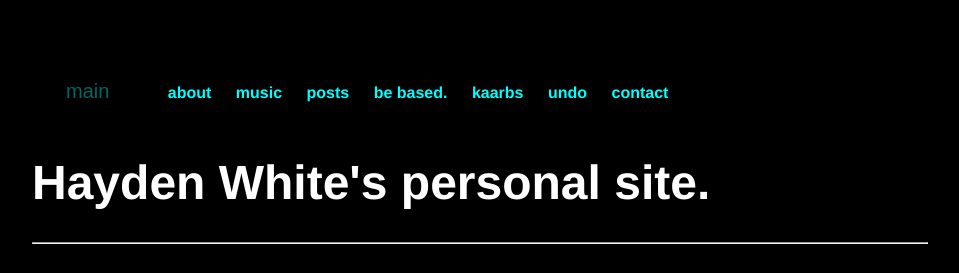
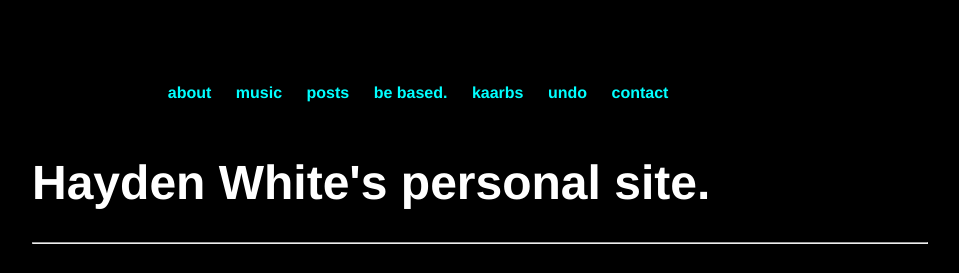
Before and after one commit to whiteVHS/whiteVHS.github.io, a Jekyll site: the page built from index.html, in a window 1280 px wide. Shown: the top 273 px of the page, without its empty margins (160-1119 px from the left). Built offline with Jekyll 4.4.1, drawn with Linux system fonts in a browser that asks for light colours.

Commit message:
Update main.css

```diff
--- a/css/main.css
+++ b/css/main.css
@@ -70,12 +70,12 @@ ul.posts li {
 .button {
   background-color: #000000;
   border: none;
-  color: aqua;
+  color: black;
   padding: 16px 32px;
   text-align: center;
   font-size: 20px;
   margin: 4px 2px;
-  opacity: 0.4;
+  opacity: 0;
   transition: 0.4s;
   display: inline-block;
   text-decoration: none;
```
